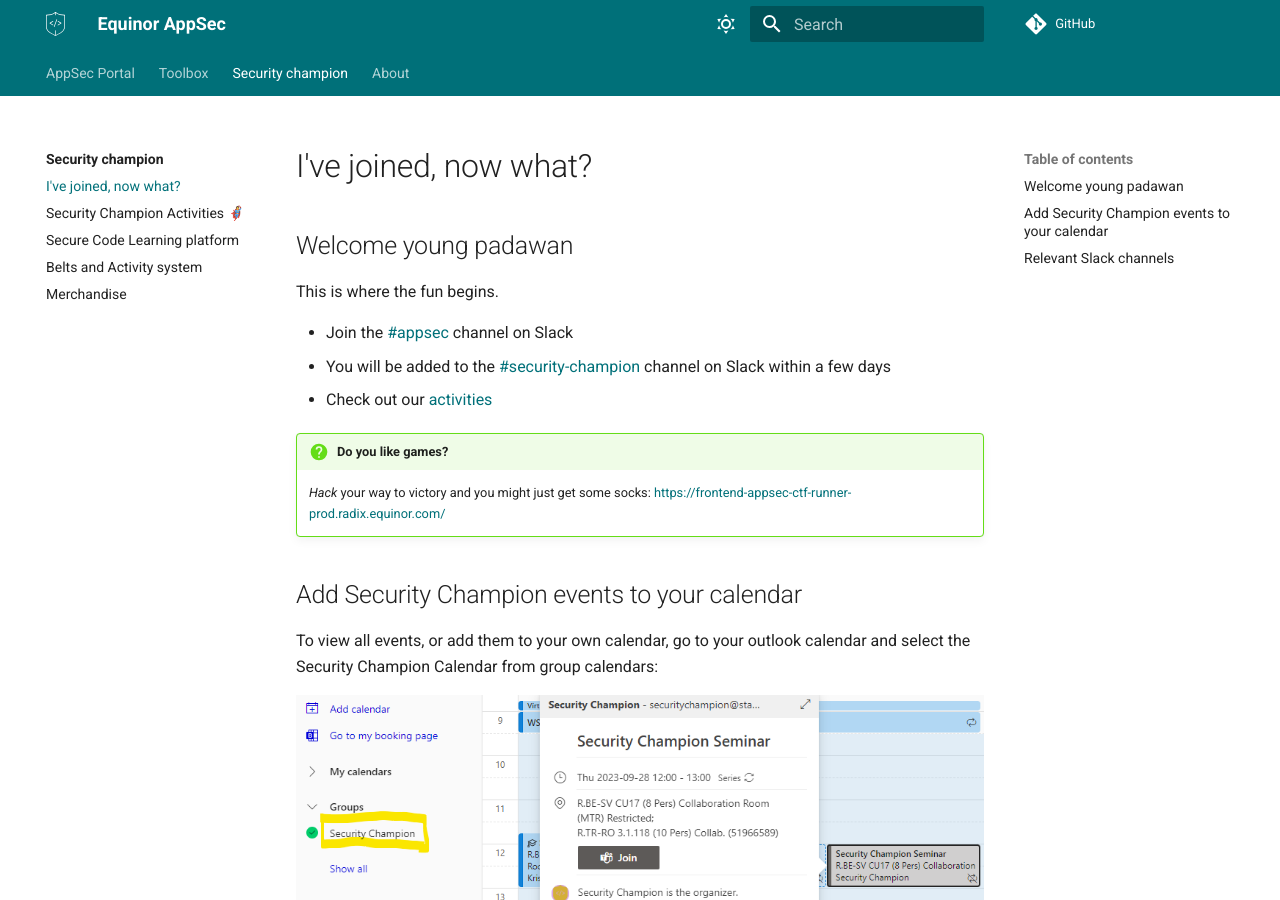
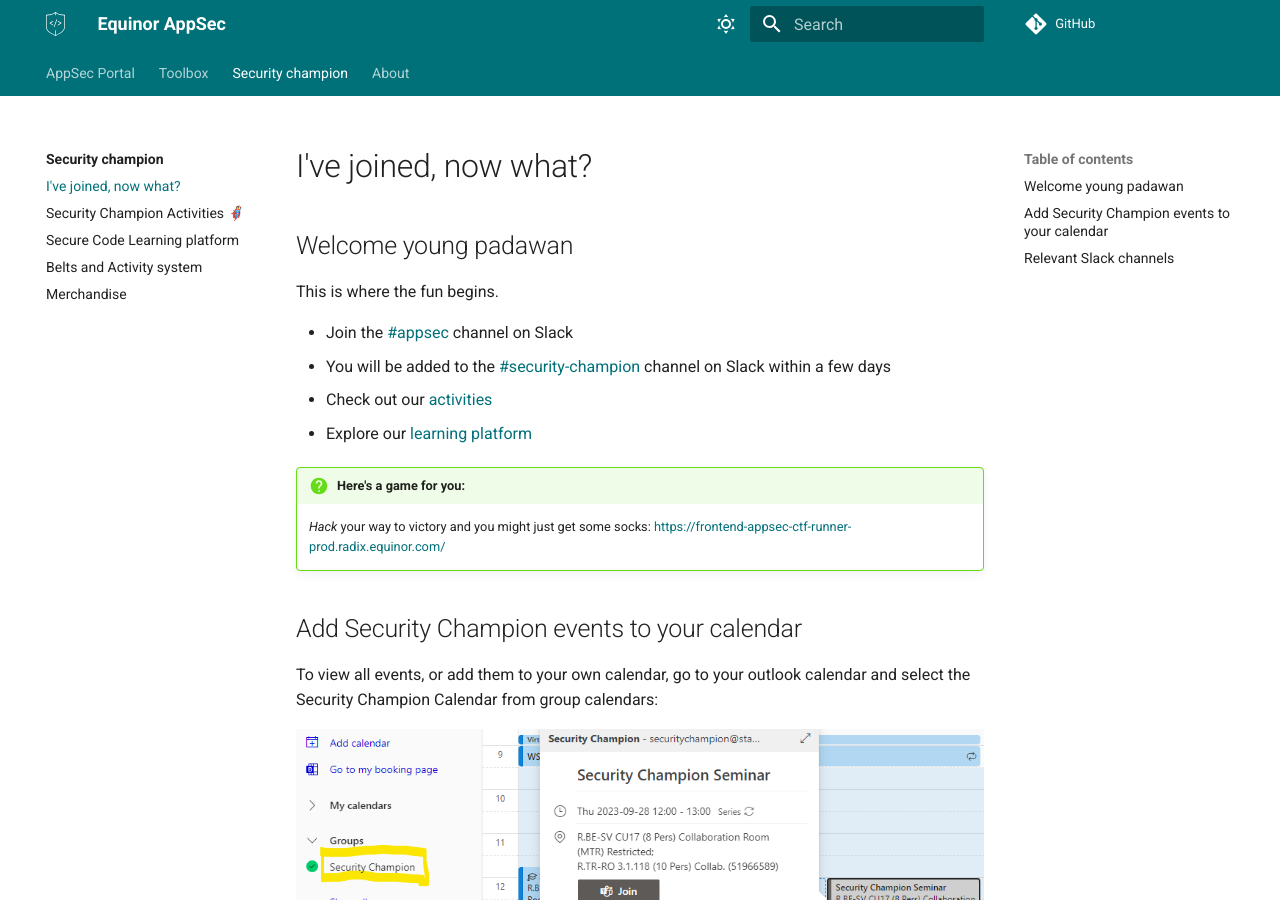
Before and after one commit to equinor/appsec, an MkDocs documentation site: the page built from docs/security-champion/1-new_security_champion.md, in a window 1280 px wide and 900 px high. Built offline with MkDocs 1.6.1 and Material for MkDocs 9.7.7, drawn with Linux system fonts in a browser that asks for light colours; some web fonts are replaced; comment, search, counter and statistics services are not loaded.

Commit message:
add learning platform to welcoming message

```diff
--- a/docs/security-champion/1-new_security_champion.md
+++ b/docs/security-champion/1-new_security_champion.md
@@ -7,8 +7,9 @@
 - Join the [#appsec](https://equinor.slack.com/archives/CMM6FSW5V) channel on Slack
 - You will be added to the [#security-champion](https://equinor.slack.com/archives/C036HGPBJ04) channel on Slack within a few days
 - Check out our [activities](./2-security_champion_activities.md)
+- Explore our [learning platform](./4-learning-platform.md)
 
-!!! question "Do you like games?"
+!!! question "Here's a game for you:"
     _Hack_ your way to victory and you might just get some socks: <https://frontend-appsec-ctf-runner-prod.radix.equinor.com/>
 
 ## Add Security Champion events to your calendar
```
